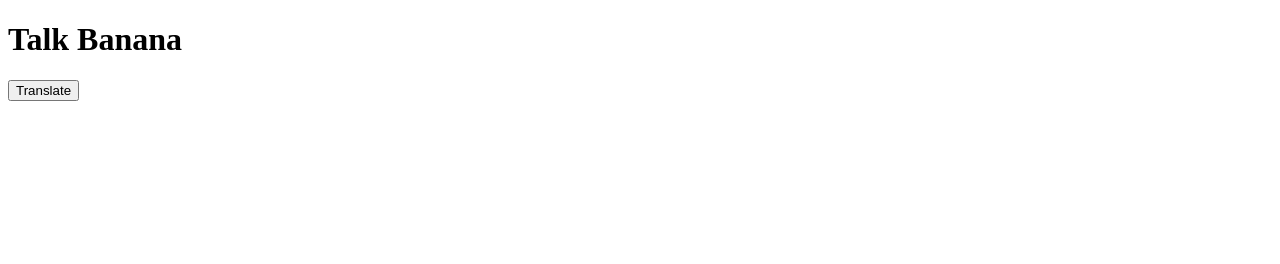
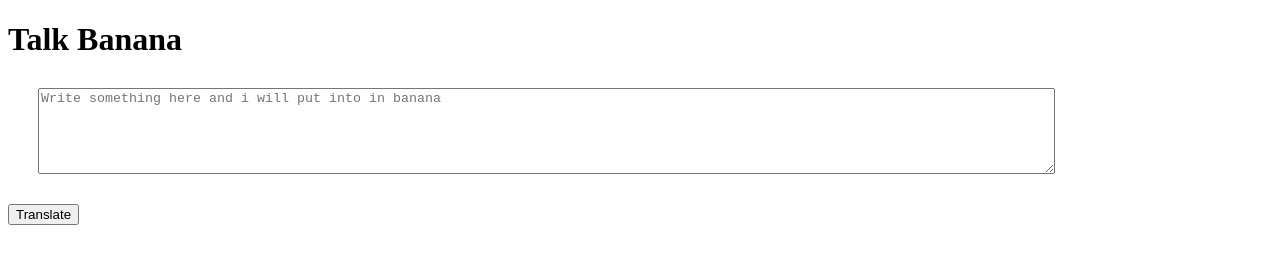
Before and after one commit to moinuddin6/Neogcamp-Banana-Speak, a plain HTML site: page index.html in a window 1280 px wide. Drawn offline with Linux system fonts and the light colour scheme.

Commit message:
taking input and console

```diff
--- a/app.js
+++ b/app.js
@@ -15,9 +15,13 @@
 // I write code for neogcamp exercise then running anfd after running this i comment it out .
 
 var btnTranslate = document.querySelector("#btn-translate");
+var txtInput = document.querySelector("#txt-input");
+
+console.log(txtInput);
 
 function clickHandler() {
     console.log("clicked!");
+    console.log("input", txtInput.value);
 };
 
 btnTranslate.addEventListener ("click", clickHandler)
--- a/index.html
+++ b/index.html
@@ -5,9 +5,20 @@
     <meta http-equiv="X-UA-Compatible" content="IE=edge">
     <meta name="viewport" content="width=device-width, initial-scale=1.0">
     <title>Banana Talk</title>
+    <style>
+        textarea {
+            width: 80%;
+            height: 10vh;
+            display: block;
+            margin: 30px;
+            padding: auto;
+        }
+    </style>
 </head>
 <body>
     <h1>Talk Banana</h1>
+
+    <textarea id="txt-input" placeholder="Write something here and i will put into in banana"></textarea>
 
     <button id="btn-translate">Translate</button>
     <script src="/app.js" type="text/javascript"></script>
```
